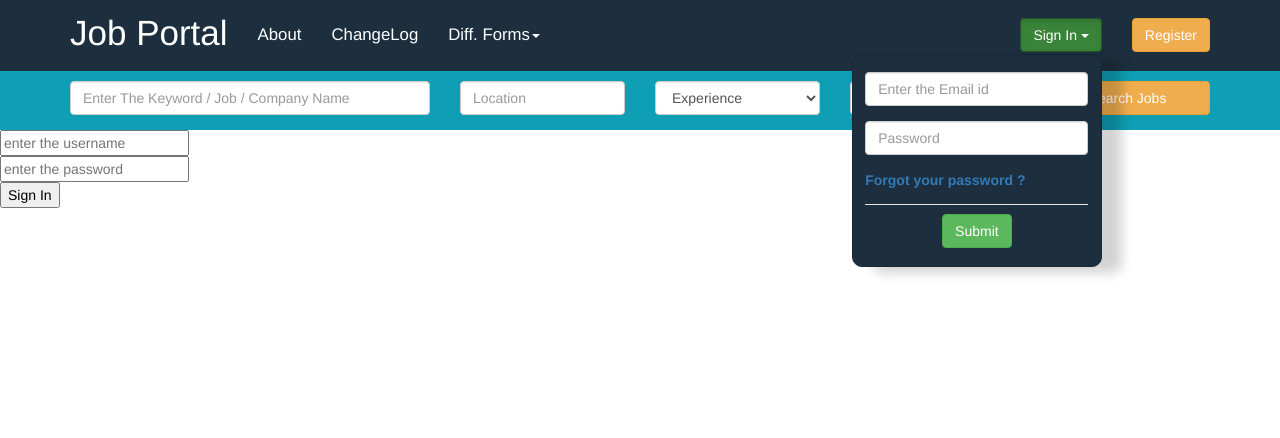
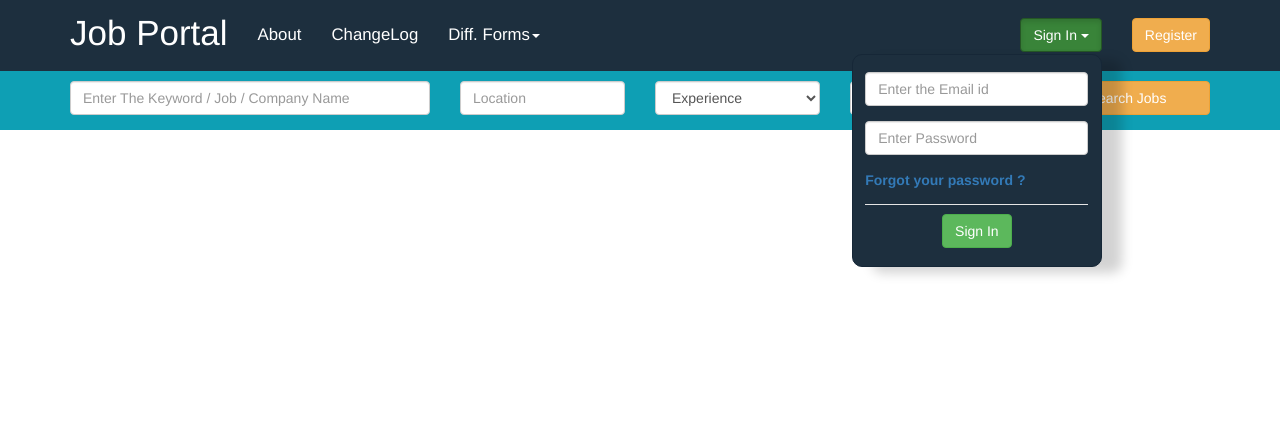
Before and after one commit to devendrainfotech/jobportal, a PHP site: page /jobportal/index.php in a window 1280 px wide, after a click on "Sign In". Shown: the top 438 px of the page. Run offline with PHP 8.4, Linux system fonts and the light colour scheme; some libraries are stand-ins or nearby versions.

Commit message:
user Login and registration working perfectly
user Login and registration working perfectly
except some validation may be required and  also there is a static image
of mine there at the profile page so be stick with that...:)

when you Loged in so the home page will not open because user own home
page will not ready yet so... curently i am redirecting him to the
profile page....

```diff
--- a/Development/commonfiles/header.php
+++ b/Development/commonfiles/header.php
@@ -43,6 +43,7 @@
           </button>
           <a class="navbar-brand" href="index.php">Job Portal</a>
         </div>
+
         <div id="navbar" class="navbar-collapse collapse">
           <ul class="nav navbar-nav">
             <!--<li class="active"><a href="index.php">Home</a></li>-->
@@ -62,21 +63,7 @@
             </li>
           </ul>
 
-<?php
-	echo '
 		<ul class="nav navbar-nav navbar-right setting-the-navbar-right">
-		';
-
-		if( isset($_COOKIE["UserId"]) ){
-			//header("location:UserProfile.php");
-			echo '
-				<li><a href="#"><img src="Design/Images/loading.gif"/></a><a href="#">Dalwadi Dilip</a></li>
-				';
-		}
-		else{
-
-		echo '
-            <!-- Login Button Coding Start Here -->
             <li>
             	<div class="btn-group">
 			  	<button type="button" class="btn btn-success dropdown-toggle" data-toggle="dropdown" aria-haspopup="true" aria-expanded="false">
@@ -84,14 +71,15 @@
 			  	</button>
 			  	<ul class="dropdown-menu">
 			  		<div>
-			  	<form class="setting-the-dropdown-menu-margin" Method="POST" action="CheckLogIn.php">
+
+			  	<form class="setting-the-dropdown-menu-margin" method="post" action="userLoginVerify.php">
     				<div class="form-group">
 				    <!--<label for="exampleInputEmail1">Email Address:</label>-->
-				    <input type="email" class="form-control" id="exampleInputEmail1" name="txtEmailId" placeholder="Enter the Email id">
+				    <input type="email" class="form-control" id="exampleInputEmail1" name="userEmailid" placeholder="Enter the Email id" required="">
 				  </div>
 				  <div class="form-group">
 				    <!--<label for="exampleInputPassword1">Password:</label>-->
-				    <input type="password" class="form-control" id="exampleInputPassword1" name="txtPassword" placeholder="Password">
+				    <input type="password" class="form-control" id="exampleInputPassword1" name="userPassword" placeholder="Enter Password" required="">
 				  </div>
 				  <div>
 				    <label>
@@ -99,7 +87,8 @@
 				    </label>
 				  </div>
 				  <li role="separator" class="divider"></li>
-				  <center><input type="submit" class="btn btn-success" value="Submit"/></center>
+				  <center><input type="submit" name="userLoginSubmit" class="btn btn-success" value="Sign In"/></center>
+				  <span><?php echo $error; ?></span>
 				</div>
     			</form>
   				</ul>
@@ -117,12 +106,8 @@
 				<!--<li><a href="../navbar/">Default</a></li>
 				<li class="active"><a href="./">Static top <span class="sr-only">(current)</span></a></li>
 				<li><a href="../navbar-fixed-top/">Fixed top</a></li>-->
-		  ';
-		  }
-	echo '
+
           </ul>
-		';
-	?>
         </div><!--/.nav-collapse -->
       </div>
     </nav>
--- a/index.php
+++ b/index.php
@@ -1,9 +1,13 @@
 <?php
 include_once 'userLoginVerify.php';// includes the login script
-
 if(isset($_SESSION['login_user'])){
-	header("location : profile.php"); // make the homepage of the user and redirect this page to the user side...
+	header("location: user_profile.php"); // make the homepage of the user and redirect this page to the user side...
+	//make the user homepage; and redirect the user to his own homepage...
+	//echo"workin!!!";
 }
+/*else{
+	echo "not sended to the profile page";
+}*/
 ?>
 <?php
 	include_once './Development/commonfiles/header.php';
@@ -12,12 +16,12 @@ if(isset($_SESSION['login_user'])){
 ?>
 	<title>Get Recruit Yourself</title>
 
-<form action="userLoginVerify.php" method="post">
+<!--<form action="userLoginVerify.php" method="post">
 	<input type="email" name="userEmailid" placeholder="enter the username" required=""/><br />
 	<input type="password" name="userPassword" placeholder="enter the password" required=""/><br />
 	<input type="submit" name="userLoginSubmit" value="Sign In" />
 	<span> <?php echo $error; ?></span>
-</form>
+</form>-->
 
 <?php
 	//include_once './Development/forms/register_user.php';
--- a/userLogin.php
+++ b/userLogin.php
@@ -1,4 +1,4 @@
-<?php
+<!--<?php
 include_once './Development/commonfiles/header.php';
 include_once './Development/commonfiles/searchbar.php';
 ?>
@@ -8,4 +8,5 @@ include_once './Development/commonfiles/searchbar.php';
 	<input type="password" name="userPassword" placeholder="enter the password" required=""/><br />
 	<input type="submit" name="userLoginSubmit" value="Sign In" />
 	<span> <?php echo error; ?></span>
-</form>
+</form>-->
+<!-- no need of this file because it will be perfectlly merged with the header sign in option:)-->
--- a/userLoginVerify.php
+++ b/userLoginVerify.php
@@ -1,5 +1,4 @@
 <?php
-
 	session_start();
 	$error = "";
 		if(isset($_POST["userLoginSubmit"])){
```
Also changed, not shown: userSession.php (+4 -4 lines).
